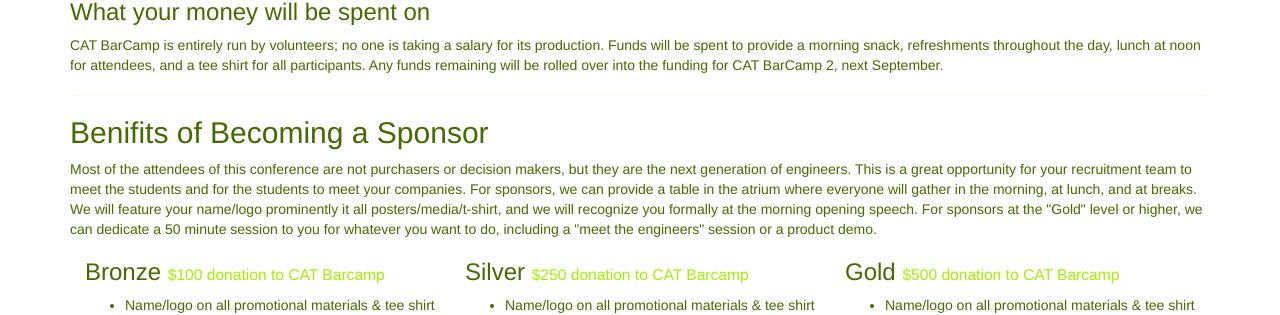
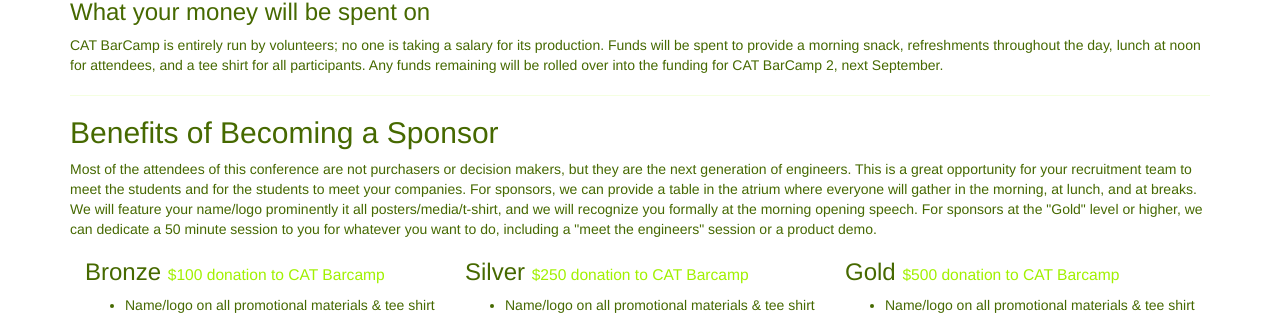
Before and after one commit to catbarcamp/catbarcamp.github.io, a Jekyll site: the page built from sponsors.html, in a window 1280 px wide and 1321 px high. Shown: the part 712-1027 px from the top of the window. Built offline with Jekyll 4.4.1, drawn with Linux system fonts in a browser that asks for light colours.

Commit message:
fix misspelling

```diff
--- a/sponsors.html
+++ b/sponsors.html
@@ -29,7 +29,7 @@
 
 <hr>
 
-<h2>Benifits of Becoming a Sponsor</h2>
+<h2>Benefits of Becoming a Sponsor</h2>
 
 Most of the attendees of this conference are not purchasers or decision makers, but they are the next generation of engineers. This is a great opportunity for your recruitment team to meet the students and for the students to meet your companies. For sponsors, we can provide a table in the atrium where everyone will gather in the morning, at lunch, and at breaks. We will feature your name/logo prominently it all posters/media/t-shirt, and we will recognize you formally at the morning opening speech. For sponsors at the "Gold" level or higher, we can dedicate a 50 minute session to you for whatever you want to do, including a "meet the engineers" session or a product demo.
 
```
